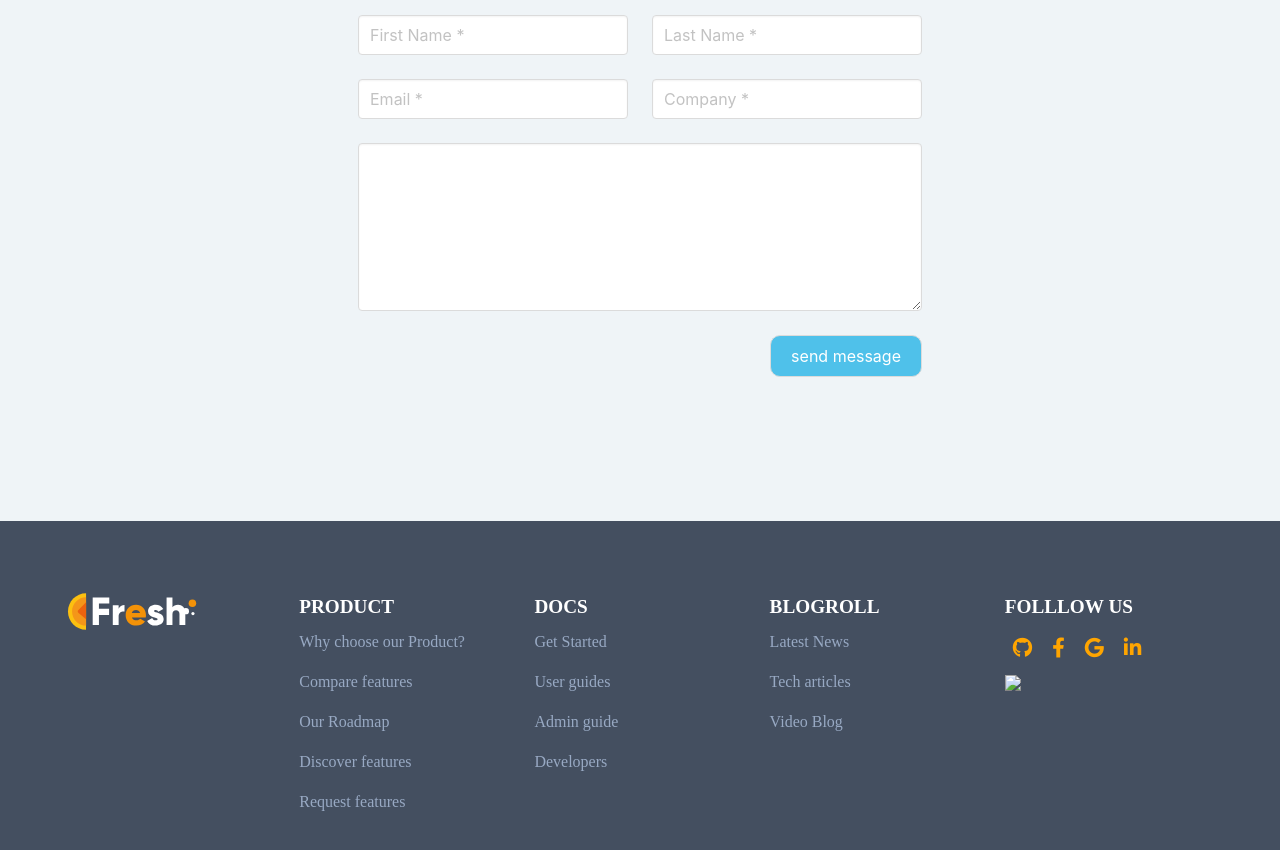
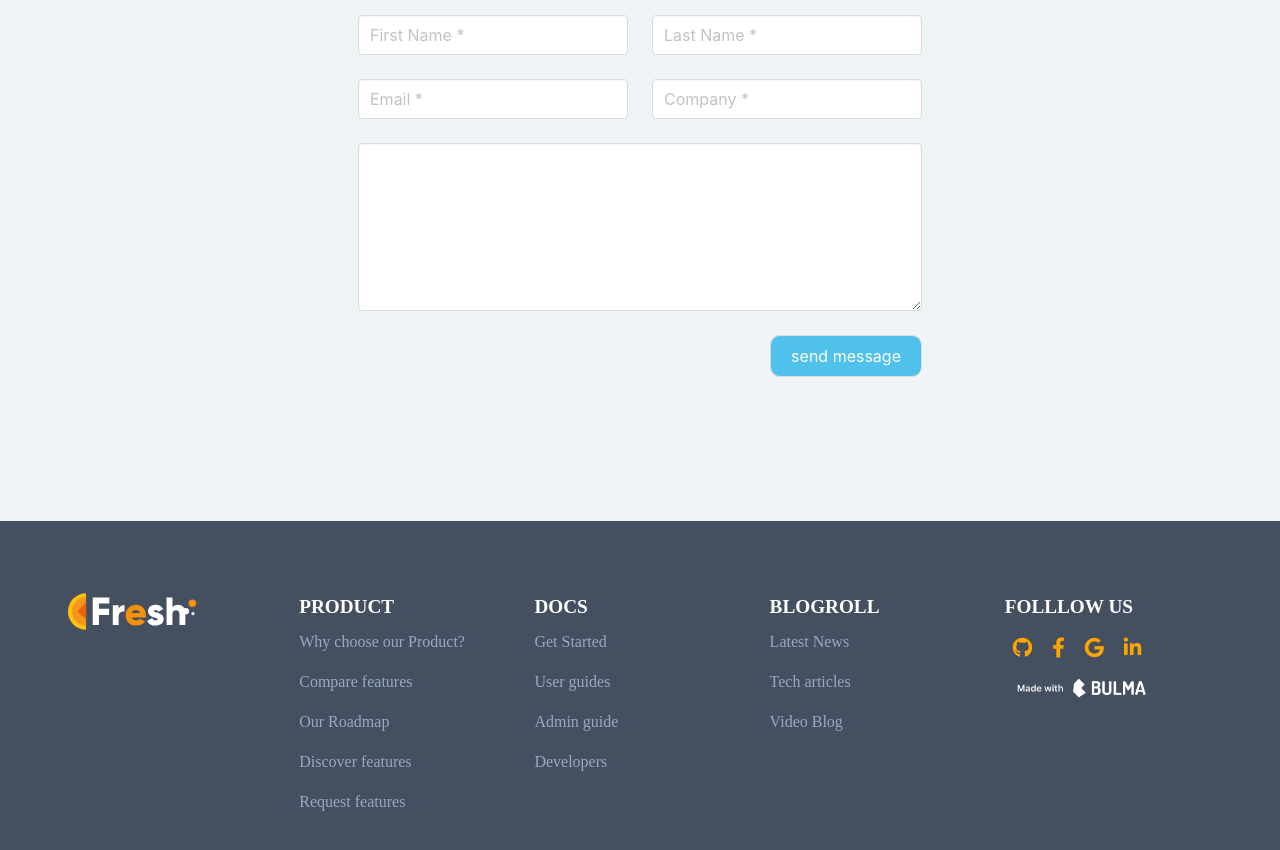
Before and after one commit to sumayaalabdallah/Fresh-website, a plain HTML site: page index.html in a window 1280 px wide. Shown: the part 5827-6677 px from the top of the page. Drawn offline with nearby package versions, Linux system fonts and the light colour scheme.

Commit message:
Update index.html

```diff
--- a/index.html
+++ b/index.html
@@ -510,7 +510,7 @@
                             <div class="icon-hover"><i class="fa-brands fa-linkedin-in p-2" style="font-size:20px;"
                                     aria-hidden="true"></i></div>
                         </li>
-                        <li><a href="#"><img src="images/made-with-bulma.webp" width="150"></a></li>
+                        <li><a href="#"><img src="made-with-bulma.webp" width="150"></a></li>
                     </ul>
                 </div>
             </div>
```
